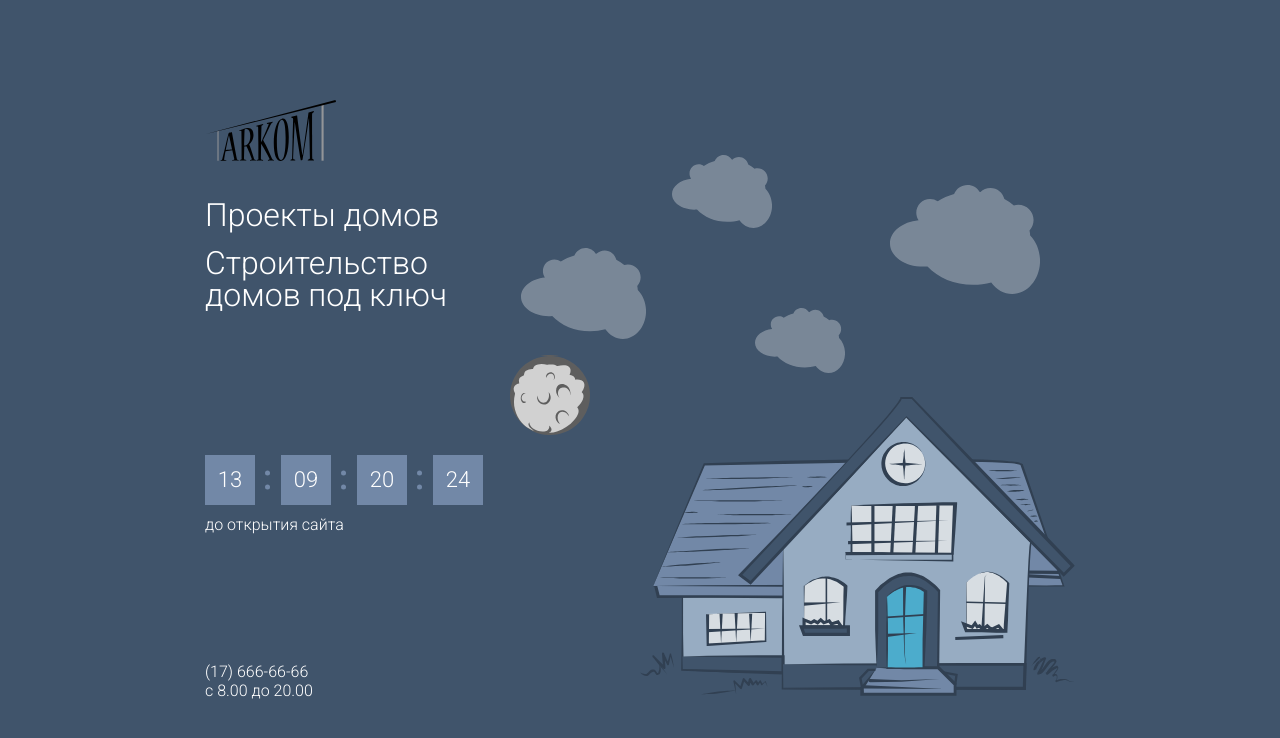
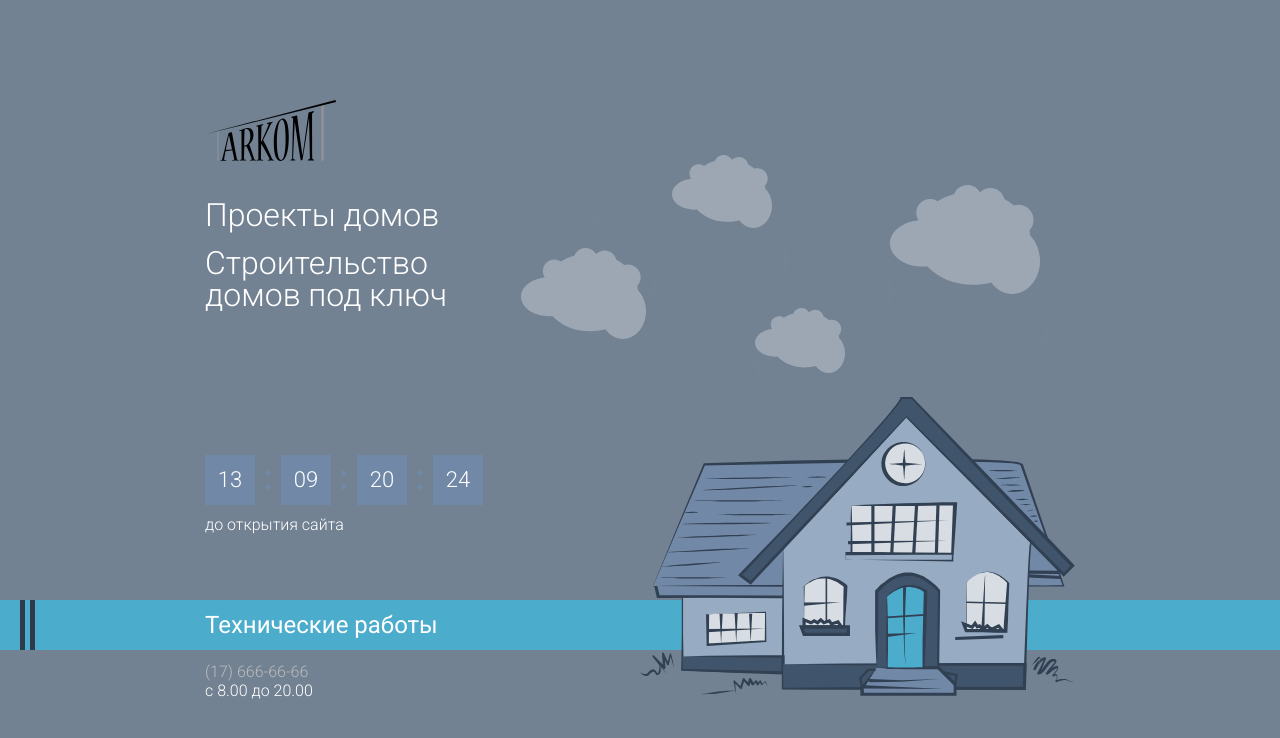
Before and after one commit to Ginger-13/arkom-closed.github.io, a website: page index.html in a window 1280 px wide. Drawn offline with nearby package versions, Linux system fonts and the light colour scheme.

Commit message:
stars + finish

```diff
--- a/index.html
+++ b/index.html
@@ -8,7 +8,7 @@
 </head>
 <body>
 
-<div class="container">
+<div class="container flex">
     <div class="info">
         <div class="text">
             <img class="logo" src="/img/logo.svg">
@@ -35,6 +35,14 @@
         <div class="cloud"></div>
         <div class="cloud"></div>
 
+        <div class="star" style="top: -42%"></div>
+        <div class="star" style="top: -66%; left: -13%"></div>
+        <div class="star" style="top: -17%; left: 24%"></div>
+        <div class="star" style="top: -52%; left: 30%"></div>
+        <div class="star" style="top: -42%; left: 54%"></div>
+        <div class="star" style="top: -75%; left: 63%"></div>
+        <div class="star" style="top: -26%; left: 90%"></div>
+
         <img class="house" src="/img/house.svg">
 
         <div class="light-obj__wrapper">
@@ -43,6 +51,10 @@
     </div>
 </div>
 
+<div class="line">
+    <div class="container">Технические работы</div>
+</div>
+
 <script src="https://code.jquery.com/jquery-2.2.3.min.js" integrity="sha256-a23g1Nt4dtEYOj7bR+vTu7+T8VP13humZFBJNIYoEJo=" crossorigin="anonymous"></script>
 <script type="text/javascript" src="/js/jquery.easing.1.2.js"></script>
 <script type="text/javascript" src="/js/jquery.circulate.js"></script>
--- a/js/main.js
+++ b/js/main.js
@@ -27,7 +27,7 @@ var $body = $('body');
 
 function circulating () {
     $block.circulate({
-        speed: 1000,
+        speed: 1200,
         height: 250,
         width: 600
     });
@@ -43,4 +43,4 @@ setInterval(function () {
     } else {
         $body.addClass('night')
     }
-}, 4000);
+}, 4800);
--- a/sass/common/common.sass
+++ b/sass/common/common.sass
@@ -1,11 +1,9 @@
-html, body, .container
+html, body
   height: 100%
 
 *, *:before, *:after
   box-sizing: border-box
   outline: none !important
-
-
 
 body
   color: $text-color
@@ -36,12 +34,16 @@ a
 
 .container
   max-width: 900px
-  padding: 100px 15px
+  padding: 15px
   margin: 0 auto
   @include clearfix
-  display: flex
-  flex-direction: row
-  justify-content: space-between
+  &.flex
+    display: flex
+    flex-direction: row
+    justify-content: space-between
+    height: 100%
+    padding-top: 100px
+    padding-bottom: 100px
 
 ul
   list-style: none
--- a/sass/common/variables.sass
+++ b/sass/common/variables.sass
@@ -22,3 +22,23 @@ $youtube-color: #cd201f
 $facebook-color: #3b5998
 $twitter-color: #1da1f2
 $vk-color: #45668e
+
+@keyframes moving
+  0%
+    transform: translate(0, 0)
+  25%
+    transform: translate(9px, 0)
+  50%
+    transform: translate(15px, 6px)
+  75%
+    transform: translate(9px, 0)
+  100%
+    transform: translate(0, 0)
+
+@keyframes pulse
+  0%
+    transform: scale(1)
+  50%
+    transform: scale(0.9)
+  100%
+    transform: scale(1)
--- a/sass/page/pics.sass
+++ b/sass/page/pics.sass
@@ -19,7 +19,7 @@
   background: url($img-dir + "cloud.svg") no-repeat
   position: absolute
   opacity: .3
-  animation: pulse 3s linear infinite
+  animation: moving 3s linear infinite
 
   &:first-child
     top: -50%
@@ -44,14 +44,37 @@
     animation-delay: 1.5s
     @include square(150px)
 
-@keyframes pulse
-  0%
-    transform: translate(0, 0)
-  25%
-    transform: translate(9px, 0)
-  50%
-    transform: translate(15px, 6px)
-  75%
-    transform: translate(9px, 0)
-  100%
-    transform: translate(0, 0)
+.star
+  opacity: 0
+  background: url($img-dir + "star.svg") no-repeat
+  @include square(40px)
+  position: absolute
+  @include transition(opacity)
+  transition-duration: .7s
+  animation: pulse 1s linear infinite
+
+  body.night &
+    opacity: 0.05
+
+.line
+  height: 50px
+  background: $accent
+  position: absolute
+  left: 0
+  right: 0
+  bottom: 150px
+  line-height: 20px
+  font-size: 1.5em
+  font-weight: 400
+
+  &:before, &:after
+    content: ""
+    position: absolute
+    left: 20px
+    top: 0
+    bottom: 0
+    width: 5px
+    background: darken($dark-color, 10%)
+
+  &:after
+    left: 30px
```
Also changed, not shown: public/index.html (+13 -1 lines), css/style.css, img/star.svg (added).
